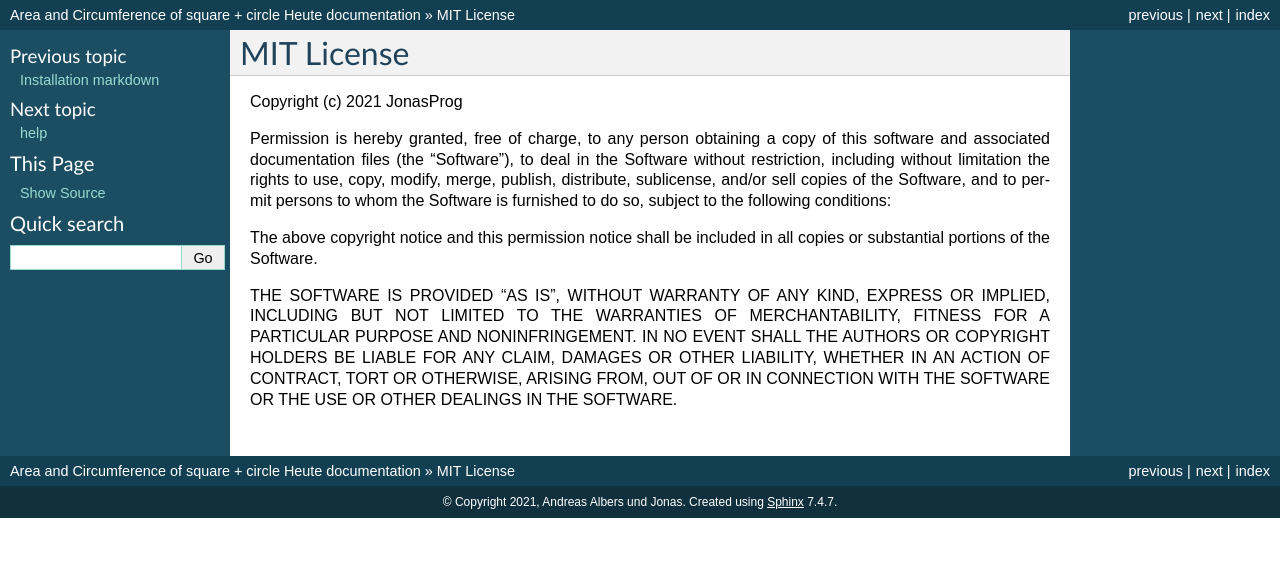
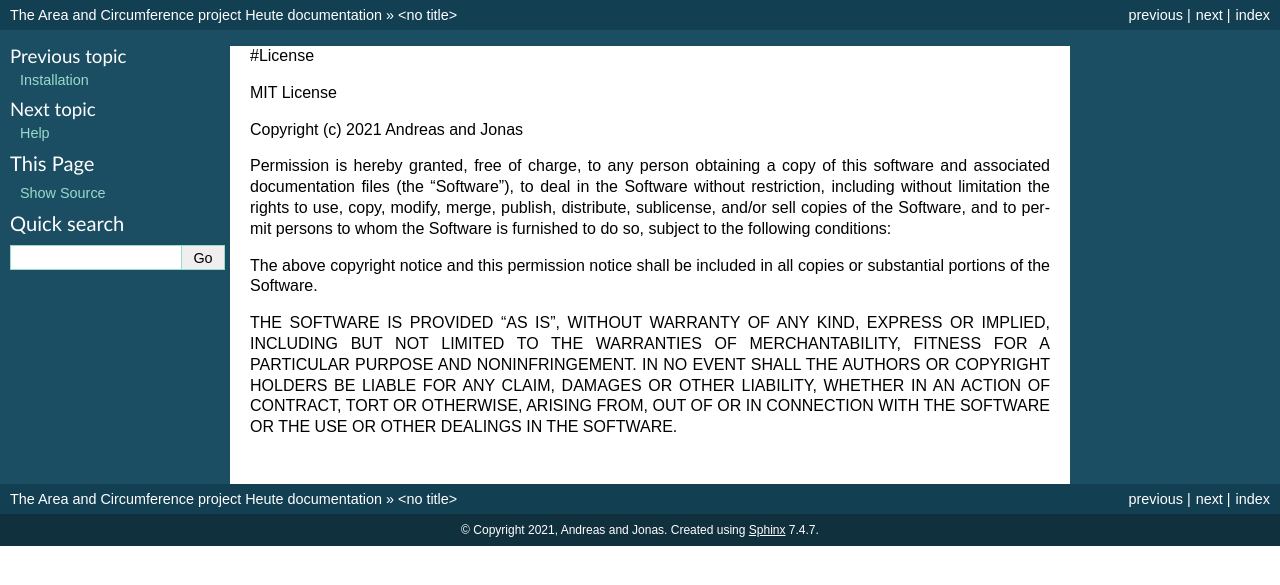
Before and after one commit to JonasProg/Team15, a Sphinx documentation site: the page built from docs/license.md, in a window 1280 px wide. Shown: the top 585 px of the page. Built offline with Sphinx 7.4.7, drawn with Linux system fonts in a browser that asks for light colours.

Commit message:
more docs

```diff
--- a/docs/conf.py
+++ b/docs/conf.py
@@ -17,9 +17,9 @@ sys.path.insert(0, os.path.abspath('../src'))
 
 # -- Project information -----------------------------------------------------
 
-project = 'Area and Circumference of square + circle'
-copyright = '2021, Andreas Albers und Jonas'
-author = 'Andreas Albers und Jonas'
+project = 'The Area and Circumference project'
+copyright = '2021, Andreas and Jonas'
+author = 'Andreas and Jonas'
 
 # The full version, including alpha/beta/rc tags
 release = 'Heute'
--- a/docs/license.md
+++ b/docs/license.md
@@ -1,6 +1,8 @@
-# MIT License
+#License
 
-Copyright (c) 2021 JonasProg
+MIT License
+
+Copyright (c) 2021 Andreas and Jonas
 
 Permission is hereby granted, free of charge, to any person obtaining a copy
 of this software and associated documentation files (the "Software"), to deal
```
Also changed, not shown: docs/help.md (+2 -2 lines), docs/installation.md (+3 -2 lines), docs/readme.md (+4 -0 lines).
